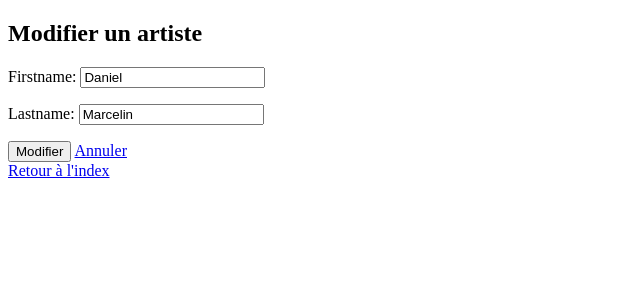
After one commit to marwane-alhaddaoui/reservationsDjango, a Django app: page /catalogue/artist/edit/1 in a window 1280 px wide. The commit adds this page. Shown: the top 300 px of the page, without its empty margins (0-640 px from the left). Run offline with Django 5.2, Linux system fonts and the light colour scheme; data comes from the database, SQL or seed files in the repository.

Commit message:
Form update Artist

```diff
--- /dev/null
+++ b/reservations/catalogue/forms/ArtistForm.py
@@ -0,0 +1,7 @@
+from django import forms
+from  catalogue.models import Artist
+
+class ArtistForm(forms.ModelForm):
+    class Meta:
+        model = Artist
+        fields = ['firstname','lastname',]
--- /dev/null
+++ b/reservations/catalogue/templates/artist/edit.html
@@ -0,0 +1,16 @@
+{% extends 'layouts/base.html' %}
+
+{% block title %}Modifier un artiste{% endblock %}
+
+{% block content %}
+<h2>Modifier un artiste</h2>
+
+<form action="" method="post">
+    {% csrf_token %}
+    {{ form.as_p }}
+    <button type="submit">Modifier</button>
+    <a href="{% url 'catalogue:artist-show' artist.id %}">Annuler</a>
+</form>
+
+<nav><a href="{% url 'catalogue:artist-index' %}">Retour à l'index</a></nav>
+{% endblock %}
--- a/reservations/catalogue/templates/artist/show.html
+++ b/reservations/catalogue/templates/artist/show.html
@@ -4,5 +4,6 @@
 
 {% block content %}
 <h2>{{ artist.firstname }} {{ artist.lastname }}</h2>
+<div><a href="{% url 'catalogue:artist-edit' artist.id %}">Modifier</a></div>
 <nav><a href="{% url 'catalogue:artist-index' %}">Retour à l'index</a></nav>
 {% endblock %}
--- a/reservations/catalogue/urls.py
+++ b/reservations/catalogue/urls.py
@@ -1,7 +1,6 @@
 """reservations.catalogue URL Configuration
 """
 from django.urls import path
-
 from . import views
 
 app_name='catalogue'
@@ -9,4 +8,5 @@ app_name='catalogue'
 urlpatterns = [
     path('artist/', views.artist.index, name='artist-index'),
     path('artist/<int:artist_id>', views.artist.show, name='artist-show'),
+    path('artist/edit/<int:artist_id>', views.artist.edit, name='artist-edit'),
 ]
--- a/reservations/catalogue/views/artist.py
+++ b/reservations/catalogue/views/artist.py
@@ -1,13 +1,16 @@
 from django.shortcuts import render
 from django.http import Http404
 from catalogue.models import Artist
+from catalogue.forms.ArtistForm import ArtistForm
 
 # Create your views here.
 def index(request):
 	artists = Artist.objects.all()
+	title = 'Liste des artistes'
 
 	return render(request, 'artist/index.html', {
 		'artists':artists,
+		'title':title
 	})
 
 def show(request, artist_id):
@@ -16,6 +19,32 @@ def show(request, artist_id):
 	except Artist.DoesNotExist:
 		raise Http404('Artist inexistant');
 
+	title = 'Fiche d\'un artiste'
+
 	return render(request, 'artist/show.html', {
 		'artist':artist,
+		'title':title
 	})
+
+def edit(request, artist_id):
+	# fetch the object related to passed id
+	artist = Artist.objects.get(id=artist_id)
+
+
+	# pass the object as instance in form
+	form = ArtistForm(request.POST or None, instance = artist)
+
+	if request.method == 'POST':	#TODO http_override doesn't work
+		# save the data from the form and
+		# redirect to detail_view
+		if form.is_valid():
+			form.save()
+
+			return render(request, "artist/show.html", {
+				'artist' : artist,
+			})
+
+	return render(request, 'artist/edit.html', {
+		'form' : form,
+		'artist' : artist,
+	})
```
